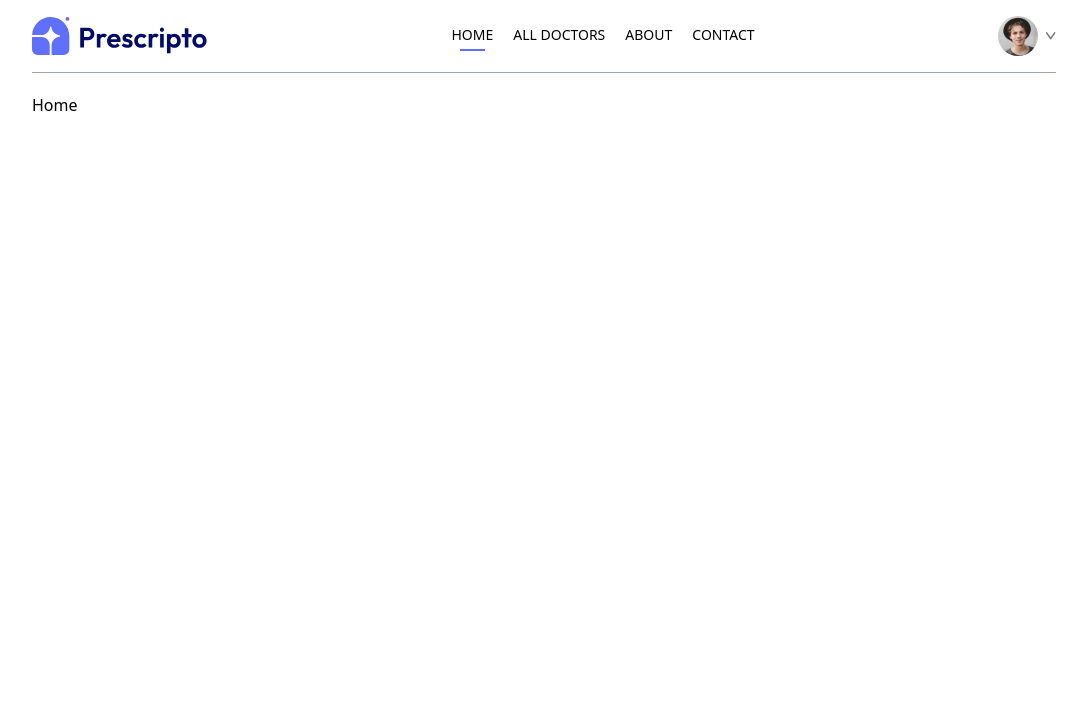
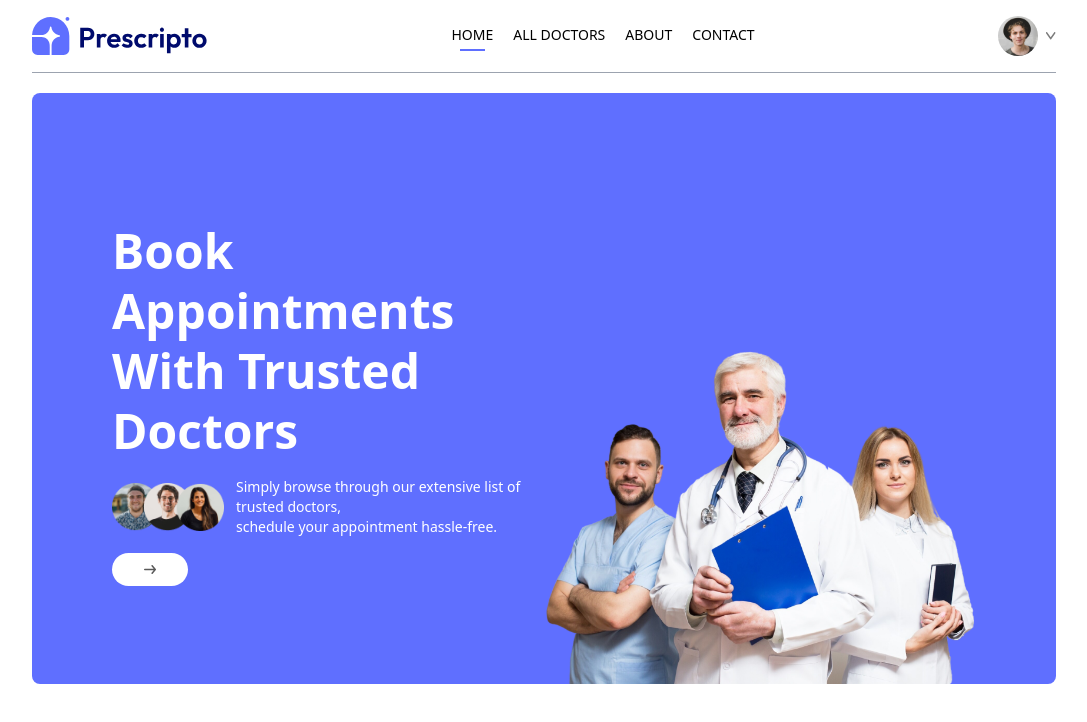
Before and after one commit to Anmol-rajput20/doctor-appointment-booking-system, a React app in the folder frontend/: page / in a window 1280 px wide. Shown: the top 722 px of the page, without its empty margins (96-1183 px from the left). Built offline with nearby package versions, Linux system fonts and the light colour scheme; the HTML template or start-up script is replaced by a standard one.

Commit message:
Add homepage hero section

```diff
--- /dev/null
+++ b/frontend/src/components/Header.jsx
@@ -0,0 +1,28 @@
+import React from 'react'
+import { assets } from '../assets/assets_frontend/assets'
+
+const Header = () => {
+  return (
+    <div className='flex flex-col md:flex-row flex-wrap bg-primary rounded-lg px-6 md:px-10 lg:px-20'>
+
+        {/* Left Side */}
+        <div className='md:w-1/2 flex flex-col items-start justify-center gap-4 py-10 m-auto md:py-[10vw] md:mb-[-30px]'>
+            <p className='text-3xl md:text-4xl lg:text-5xl text-white font-semibold leading-tight md:leading tight lg:leading-tight'>Book Appointments <br/> With Trusted Doctors</p>
+            <div className='flex flex-col md:flex-row items-center gap-3 text-white text-sm font-light'>
+                <img className='w-28' src={assets.group_profiles} alt=""></img>
+                <p>Simply browse through our extensive list of trusted doctors, <br className='hidden sm:block'/> schedule your appointment hassle-free.</p>
+            </div>
+            <a href='#speciality' className='flex items-center gap-2 bg-white px-8 py-3 rounded-full text-gray-600 text-sm m-auto md:m-0 hover:scale-105 transition-all duration:300' >
+                    <img className='w-3' src={assets.arrow_icon}></img>
+            </a>
+        </div>
+
+        {/* Right Side */}
+        <div className='md:w-1/2 relative'>
+            <img className='w-full md:absolute bottom-0 h-auto rounded-lg' src={assets.header_img}></img>
+        </div>
+    </div>
+  )
+}
+
+export default Header
--- a/frontend/src/pages/Home.jsx
+++ b/frontend/src/pages/Home.jsx
@@ -1,8 +1,11 @@
 import React from 'react'
+import Header from '../components/Header'
 
 const Home = () => {
   return (
-    <div>Home</div>
+    <div>
+      <Header/>
+    </div>
   )
 }
 
```
